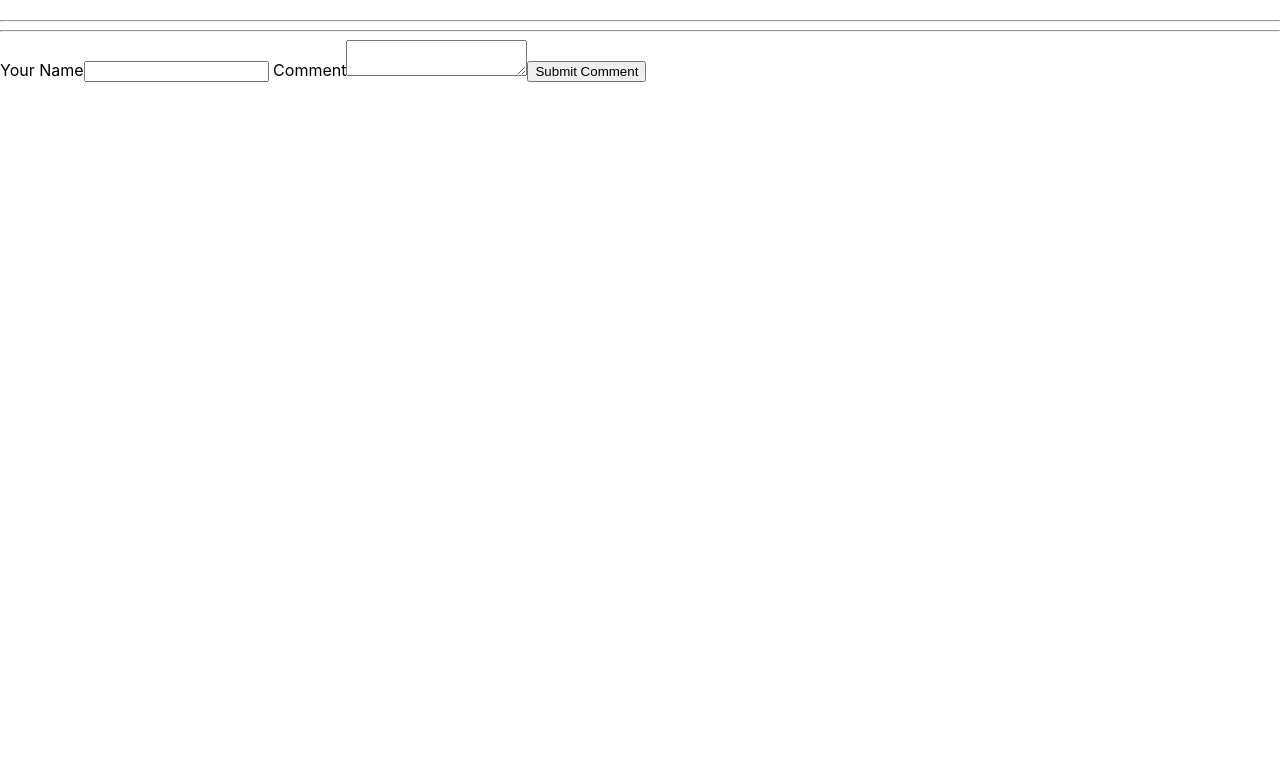
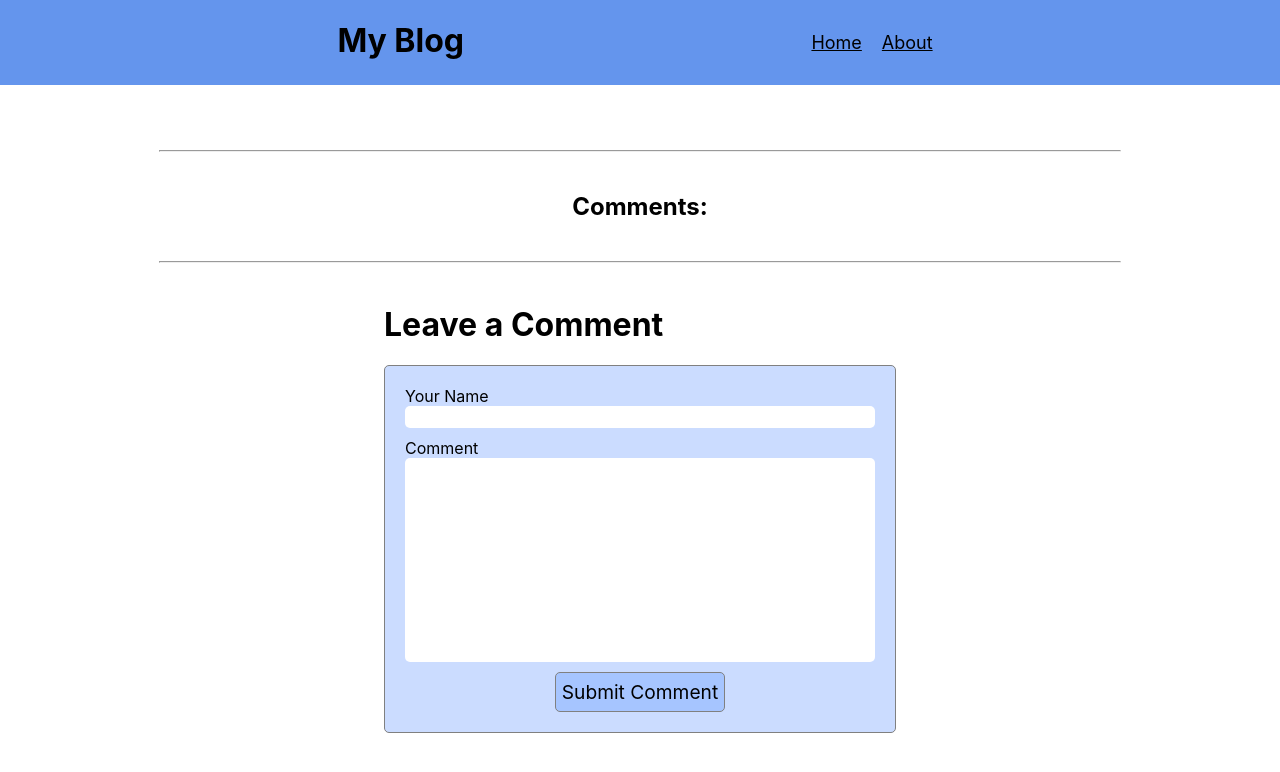
Before and after one commit to DoppelterEspresso/Blog-Frontend, a React (Create React App) app: page /posts/1 in a window 1280 px wide. Shown: the top 772 px of the page. Built offline with nearby package versions, Linux system fonts and the light colour scheme; no server answers; the HTML template or start-up script is replaced by a standard one.

Commit message:
Finish basic styling

```diff
--- a/src/App.css
+++ b/src/App.css
@@ -40,7 +40,65 @@ header {
   width: 40%;
 }
 
+.all-comments {
+  display: flex;
+  flex-direction: column;
+  align-items: center;
+}
 
+#post {
+  width: 60%;
+}
+
+#comment-form-container {
+  width: 40%;
+}
+
+#comment-form {
+  display: flex;
+  flex-direction: column;
+  padding: 20px;
+  border: 1px solid gray;
+  border-radius: 5px;
+  background-color: rgb(203, 220, 255);
+  margin-bottom: 30px;
+}
+
+#comment-submit {
+  height: 40px;
+  align-self: center;
+  font-size: larger;
+  font-family: inherit;
+  border-radius: 5px;
+  border: 1px solid gray;
+  background-color: rgb(166, 197, 255);
+}
+
+#comment-submit:active {
+  background-color: cornflowerblue;
+}
+
+.comment-input {
+  margin-bottom: 10px;
+  font-family: inherit;
+  font-size: inherit;
+  resize: none;
+  border-radius: 5px;
+  border: none;
+}
+
+.comment {
+  padding: 10px;
+  border: 1px solid gray;
+  border-radius: 5px;
+  max-width: 35%;
+  width: 35%;
+  margin-bottom: 15px;
+}
+
+h3 {
+  text-decoration: underline black;
+}
 
 
 .sticky {
@@ -52,3 +110,8 @@ header {
 .sticky + .content {
   padding-top: 102px;
 }
+
+hr {
+  width: 75%;
+  margin: 20px;
+}
--- a/src/App.js
+++ b/src/App.js
@@ -28,7 +28,6 @@ const App = () => {
         <div key={post._id} className="post-container">
           <h2>{post.title}</h2>
           <div>{ ReactHtmlParser(post.text) }</div>
-          <hr />
         </div>
       </Link>
     )
--- a/src/components/CommentForm.js
+++ b/src/components/CommentForm.js
@@ -3,14 +3,15 @@ import { useParams } from "react-router"
 const CommentForm = () => {
     let { postid } = useParams()
     return (
-        <div>
-            <form action={`http://127.0.0.1:5000/api/posts/${postid}/comments`} method="POST">
+        <div id="comment-form-container">
+            <h1>Leave a Comment</h1>
+            <form action={`http://127.0.0.1:5000/api/posts/${postid}/comments`} method="POST" id="comment-form">
                 <label htmlFor="author" /> Your Name
-                <input type="text" required={true} name="author" />
+                <input type="text" required={true} name="author" className="comment-input" />
                 <label htmlFor="commentText" /> Comment
-                <textarea name="commentText" required={true}></textarea>
+                <textarea name="commentText" required={true} rows="10" cols="10" className="comment-input"></textarea>
                 <input type="hidden" name="postUrl" value={window.location.href} />
-                <button type="submit">Submit Comment</button>
+                <button type="submit" id="comment-submit">Submit Comment</button>
             </form>
         </div>
     )
--- a/src/components/Post.js
+++ b/src/components/Post.js
@@ -1,6 +1,7 @@
 import { useEffect, useState } from "react";
 import { useParams } from "react-router-dom";
 import CommentForm from "./CommentForm";
+import Header from "./Header";
 import ReactHtmlParser, {processNodes, convertNodeToElement, htmlparser2 } from "react-html-parser";
 
 
@@ -32,8 +33,8 @@ const Post = () => {
 
     for (let comment of comments) {
         commentList.push(
-            <div key={comment._id}>
-                <h3>{comment.author}</h3>
+            <div key={comment._id} className="comment">
+                <h3>{comment.author}:</h3>
                 <p>{comment.text}</p>
             </div>
         )
@@ -41,15 +42,21 @@ const Post = () => {
 
     return (
         <div>
-            <div>
+            <Header />
+            <div className="flex-container content">
+                <div id="post">
                     <h2>{post.title}</h2>
                     <div>{ ReactHtmlParser(post.text) }</div>
                     <span>{post.timestamp}</span>
                 </div>
                 <hr />
+                <h2>Comments:</h2>
+                <div className="all-comments">
                     {commentList}
+                </div>
                 <hr />
                 <CommentForm />
+            </div>
         </div>
     )
 
```
Lines whose indentation alone changed are shown as unchanged.
